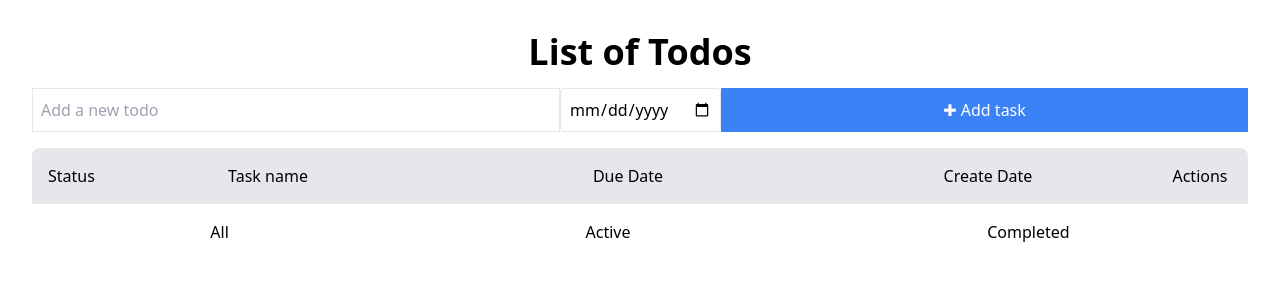
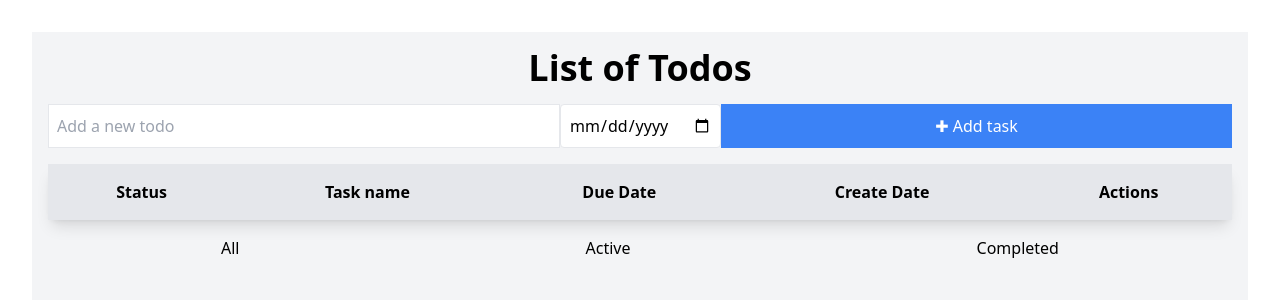
Before and after one commit to chandan0815/Todo-App, a React (Vite) app: page / in a window 1280 px wide. Shown: the top 300 px of the page. Built offline with nearby package versions, Linux system fonts and the light colour scheme.

Commit message:
feat: Added table feature

```diff
--- a/src/TodoItem/AddTodoItem.tsx
+++ b/src/TodoItem/AddTodoItem.tsx
@@ -47,7 +47,6 @@ export default function AddTodo({ onAddItem }: AddTodoProps) {
           onChange={(e) => setDueDate(e.target.value)}
         />
       </div>
-
       <button className='bg-blue-500 text-white p-2 w-full '>✚ Add task</button>
     </form>
   );
--- a/src/TodoItem/TodoItem.tsx
+++ b/src/TodoItem/TodoItem.tsx
@@ -25,21 +25,22 @@ export default function TodoItem(props: {
   };
 
   return (
-    <li className='flex gap-4 py-2 '>
-      <div
-        className={`${
-          props.itemObj.completed ? 'bg-yellow-300' : 'bg-yellow-500'
-        } flex items-center justify-between p-1 my-1 rounded-lg shadow-lg w-full`}
-      >
+    <tr
+      className={`${
+        props.itemObj.completed ? 'bg-yellow-300' : 'bg-yellow-500'
+      }  items-center justify-between p-1 mb-1 rounded-lg shadow-lg w-full`}
+    >
+      <td className='p-4 text-center'>
         <button
           className={`${
             props.itemObj.completed ? 'bg-green-500' : 'bg-yellow-500'
-          } text-white p-2 rounded-full flex-none w-10 text-center`}
+          } text-white rounded-full w-8 h-8 flex items-center justify-center`}
           onClick={() => props.onStatusChange(props.itemObj.id)}
         >
           {props.itemObj.completed ? '✔' : '✓'}
         </button>
-
+      </td>
+      <td className='p-4 text-center'>
         {isEditing ? (
           <input
             type='text'
@@ -48,17 +49,24 @@ export default function TodoItem(props: {
             className='border p-2 rounded mb-2'
           />
         ) : (
-          <div
+          <span
             className={`${
-              props.itemObj.completed ? 'font-light' : 'font-bold'
-            } text-3xl flex-initial text-center`}
+              props.itemObj.completed ? 'font-light line-through' : 'font-bold'
+            } text-3xl text-center`}
           >
             {props.itemObj.taskName}
-          </div>
+          </span>
         )}
-
-        <div className='flex-none text-center'>{props.itemObj.dueDate}</div>
-        <div>{props.itemObj.createdDate}</div>
+      </td>
+      <td className='p-4 text-center'>
+        <span className='text-sm text-gray-700'>{props.itemObj.dueDate}</span>
+      </td>
+      <td className='p-4 text-center'>
+        <span className='text-sm text-gray-700'>
+          {props.itemObj.createdDate}
+        </span>
+      </td>
+      <td className='p-4 text-center flex items-center justify-center space-x-2'>
         <button
           onClick={handleEdit}
           className='bg-blue-500 text-white rounded-full w-8 h-8 flex items-center justify-center ml-2'
@@ -66,12 +74,12 @@ export default function TodoItem(props: {
           {isEditing ? '💾' : '✏️'}
         </button>
         <button
-          className='bg-red-500 text-white p-2 rounded-lg'
+          className='bg-red-500 text-white rounded-full w-8 h-8 flex items-center justify-center ml-2'
           onClick={() => props.onDeleteItem(props.itemObj.id)}
         >
           ❌
         </button>
-      </div>
-    </li>
+      </td>
+    </tr>
   );
 }
--- a/src/TodoList/TodoList.tsx
+++ b/src/TodoList/TodoList.tsx
@@ -3,7 +3,6 @@ import AddTodo from '../TodoItem/AddTodoItem';
 import { useEffect, useState } from 'react';
 import FilterButtons from './FilterItems';
 import { FilterType } from './FilterType';
-import TodoListHeader from './TodoListHeader';
 
 export default function TodoList() {
   const [todoItems, setTodoItems] = useState<Todo[]>(() => {
@@ -52,11 +51,21 @@ export default function TodoList() {
   }, [todoItems]);
 
   return (
-    <>
+    <div className='min-h-screen bg-gray-100'>
+      <div className='container mx-auto p-4'>
         <h1 className='text-4xl font-bold mb-4'>List of Todos</h1>
         <AddTodo onAddItem={handleAddTodoItem} />
-      <TodoListHeader />
-      <ul>
+        <table className='min-w-full  rounded-lg shadow-lg'>
+          <thead>
+            <tr className='bg-gray-200'>
+              <th className='p-4 text-center'>Status</th>
+              <th className='p-4 text-center'>Task name</th>
+              <th className='p-4 text-center'>Due Date</th>
+              <th className='p-4 text-center'>Create Date</th>
+              <th className='p-4 text-center'>Actions</th>
+            </tr>
+          </thead>
+          <tbody>
             {filteredTodoItems.map((task) => (
               <TodoItem
                 key={task.id}
@@ -66,8 +75,10 @@ export default function TodoList() {
                 onEditItem={handleEditTodoItem}
               />
             ))}
-      </ul>
+          </tbody>
+        </table>
         <FilterButtons filter={filter} setFilter={setFilter} />
-    </>
+      </div>
+    </div>
   );
 }
--- a/src/TodoList/TodoListHeader.tsx
+++ /dev/null
@@ -1,11 +0,0 @@
-export default function TodoListHeader() {
-  return (
-    <div className='flex bg-gray-200 p-4 rounded-t-lg'>
-      <div className='flex-none w-10 text-center'>Status</div>
-      <div className='flex-1 w-64 text-center'>Task name</div>
-      <div className='flex-1 w-20 text-center'>Due Date</div>
-      <div className='flex-1 w-20 text-center'>Create Date</div>
-      <div className='flex-none w-16 text-center'>Actions</div>
-    </div>
-  );
-}
```
Lines whose indentation alone changed are shown as unchanged.
